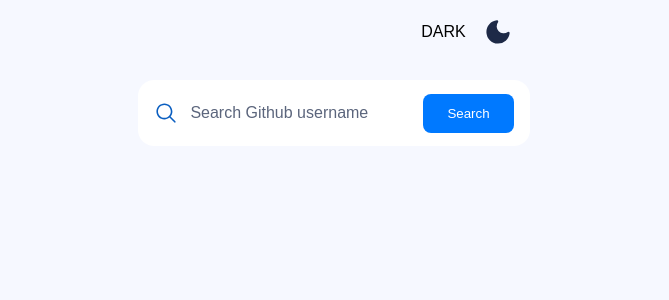
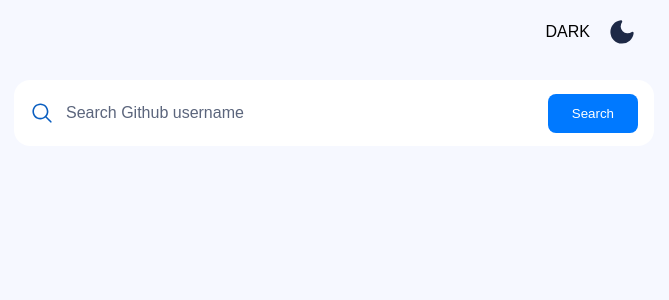
Before and after one commit to Kanybek-Tolegen-0/tech-review-task, a React app: page / in a window 1280 px wide. Shown: the top 300 px of the page, without its empty margins (306-975 px from the left). Built offline with nearby package versions, Linux system fonts and the light colour scheme.

Commit message:
feat: add Layout component

```diff
--- a/src/App.tsx
+++ b/src/App.tsx
@@ -1,5 +1,11 @@
 import { useTheme } from './hooks'
-import { Container, SearchInput, ThemeButton, UserData } from './components'
+import {
+    Container,
+    Layout,
+    SearchInput,
+    ThemeButton,
+    UserData
+} from './components'
 import { themeContext as ThemeContext } from './context'
 import axios, { AxiosError } from 'axios'
 import { useState } from 'react'
@@ -28,18 +34,7 @@ export const App = () => {
 
     return (
         <ThemeContext.Provider value={theme}>
-            <div
-                style={{
-                    background: theme.isDark ? '#141d2f' : '#f6f8ff',
-                    height: '100vh',
-                    width: '100%',
-                    display: 'grid',
-                    justifyContent: 'center',
-                    gridTemplateRows: 'max-content max-content 0.5fr',
-                    rowGap: '16px',
-                    gridTemplateColumns: 'max-content'
-                }}
-            >
+            <Layout>
                 <ThemeButton toggleTheme={toggleTheme} />
                 <Container>
                     <SearchInput onSearch={getGithubUser} />
@@ -49,7 +44,7 @@ export const App = () => {
                         <UserData user={user} />
                     </Container>
                 ) : null}
-            </div>
+            </Layout>
         </ThemeContext.Provider>
     )
 }
--- a/src/components/index.ts
+++ b/src/components/index.ts
@@ -5,3 +5,5 @@ export { SearchInput } from './search-input'
 export { Container } from './container'
 
 export { UserData } from './user-data'
+
+export { Layout } from './layout'
--- /dev/null
+++ b/src/components/layout/index.tsx
@@ -0,0 +1,17 @@
+import React, { useContext } from 'react'
+import { themeContext } from '../../context'
+import './styles.scss'
+
+export const Layout = ({ children }: { children: React.ReactNode }) => {
+    const theme = useContext(themeContext)
+
+    return (
+        <div
+            className={`layout ${
+                theme.isDark ? 'layout-dark' : 'layout-light'
+            }`}
+        >
+            {children}
+        </div>
+    )
+}
--- /dev/null
+++ b/src/components/layout/styles.scss
@@ -0,0 +1,17 @@
+@import './../../../assets/colors.scss';
+
+.layout {
+    height: 100vh;
+    display: grid;
+    justify-content: center;
+    grid-template-rows: max-content max-content 0.5fr;
+    grid-template-columns: 0.5fr;
+    row-gap: 16px;
+    &-dark {
+        background-color: $midnight-blue;
+    }
+
+    &-light {
+        background-color: $ghost-white;
+    }
+}
--- a/src/components/search-input/style.scss
+++ b/src/components/search-input/style.scss
@@ -9,6 +9,7 @@
 
     &__flex-wrapper {
         display: flex;
+        flex: 1;
         @include flex(_, center);
     }
 
@@ -30,7 +31,7 @@
         border: none;
         font-size: 16px;
         padding: 12px;
-
+        flex: 1;
         &-dark {
             color: white;
         }
```
